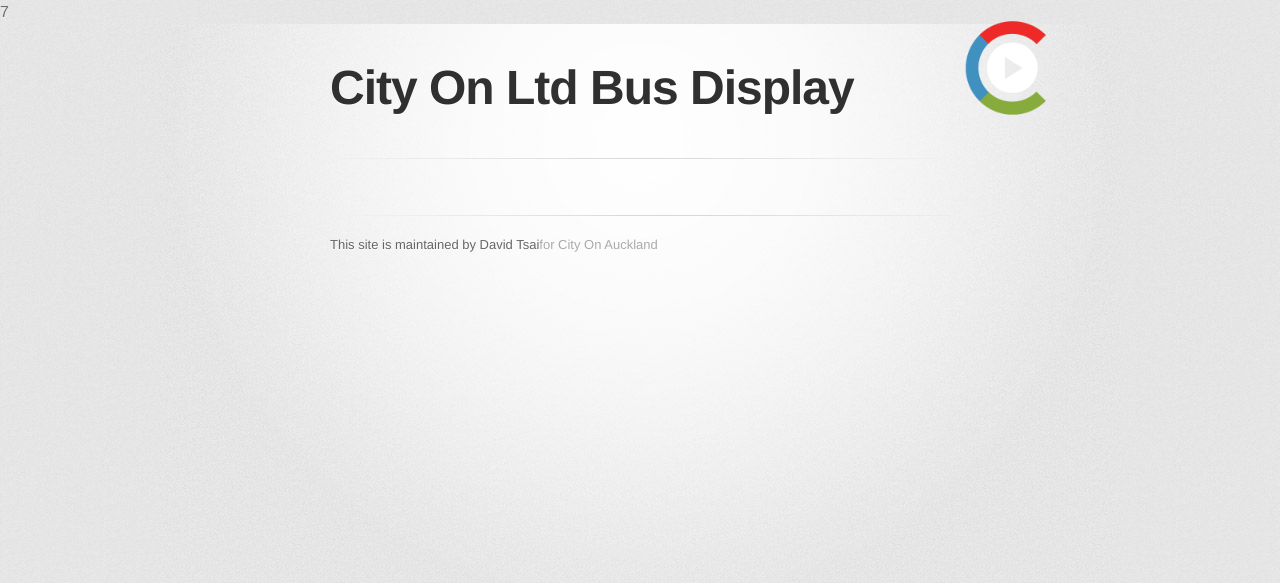
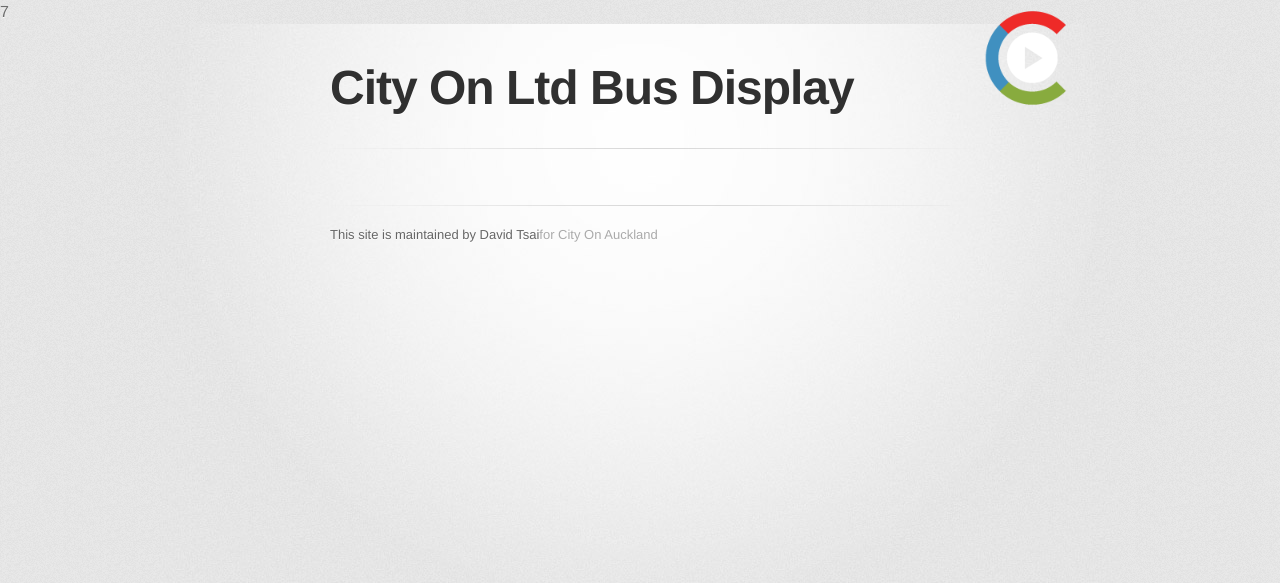
Before and after one commit to andyhiggsakl/busjekyll, a Jekyll site: the page index.html, which Jekyll copies as it is, in a window 1280 px wide. Shown: the top 583 px of the page. Built offline with Jekyll 4.4.1, drawn with Linux system fonts in a browser that asks for light colours; nearby versions of some CDN libraries; some web fonts are replaced; a style sheet for code colours, icons or effects is not loaded.

Commit message:
added margin to bglogo

```diff
--- a/index.html
+++ b/index.html
@@ -66,7 +66,7 @@
         background-image: url("https://github.com/andyhiggsakl/busjekyll/blob/gh-pages/images/cityonlogoofficialfull.png?raw=true ");
 	background-repeat: no-repeat;
 	width:; 100%;
-        margin: auto;
+        margin: -10 -20 0 0px;
 
 }
 
```
